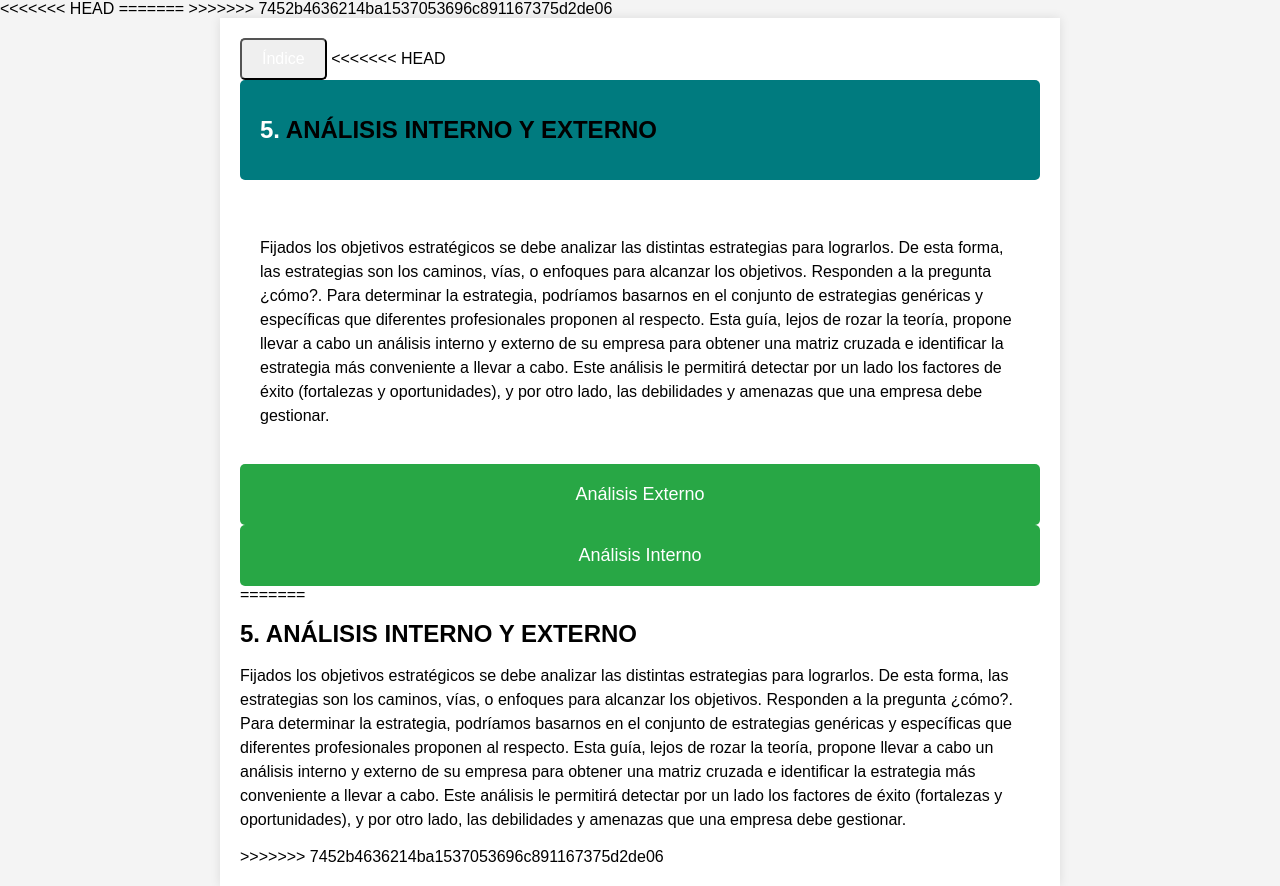
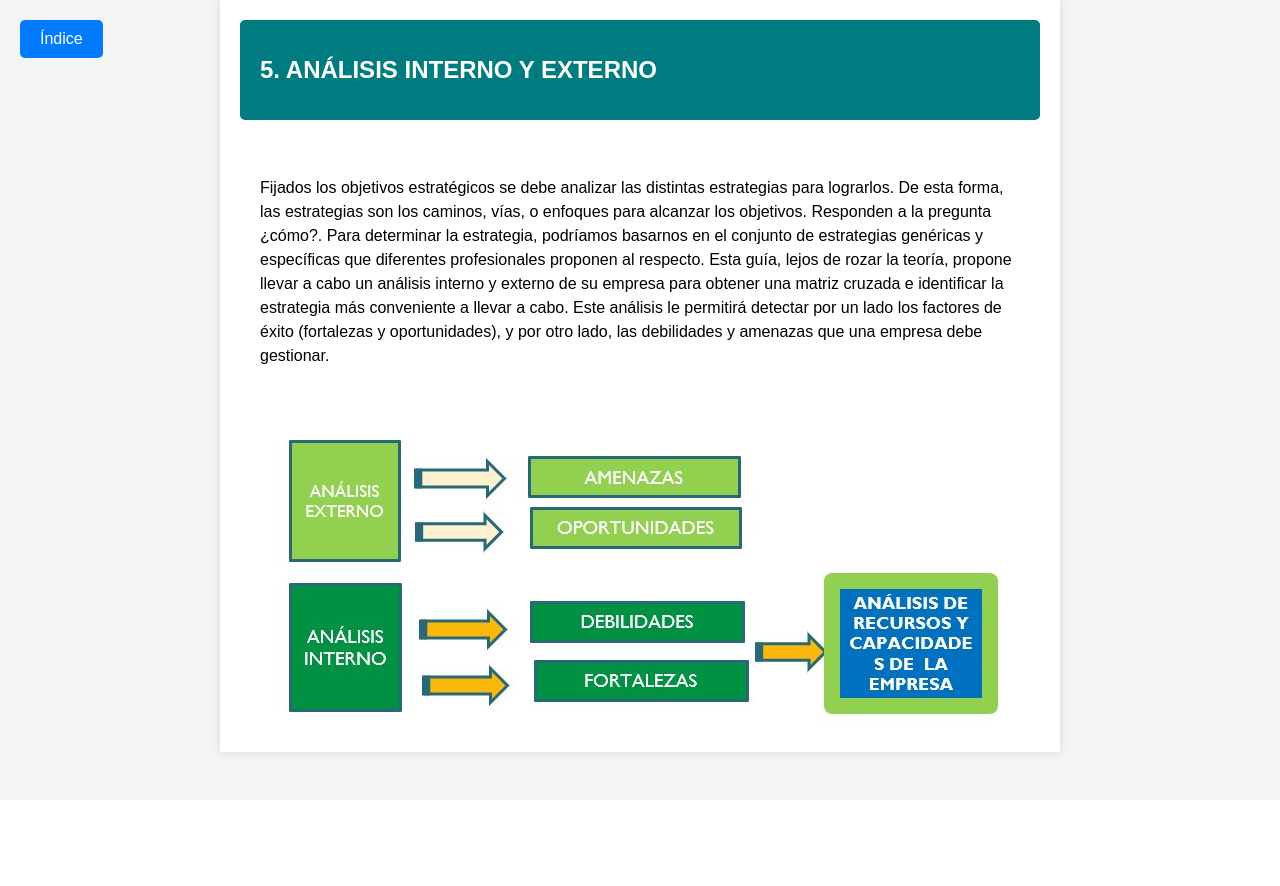
Before and after one commit to ElvisValdivia/TG_Planeamiento_Luna_Mamani_Paja_Chino, a PHP site: page /Formularios/analisisIE.php in a window 1280 px wide. After the commit the page ends 759 px from the top, so only its background shows below. Run offline with PHP 8.4, Linux system fonts and the light colour scheme.

Commit message:
Analisis Part04

```diff
--- a/Sistema_de_Gestion_PETI/Formularios/analisisIE.php
+++ b/Sistema_de_Gestion_PETI/Formularios/analisisIE.php
@@ -3,41 +3,21 @@
 <head>
     <meta charset="UTF-8">
     <meta name="viewport" content="width=device-width, initial-scale=1.0">
-<<<<<<< HEAD
     <link rel="stylesheet" href="../css/analisis.css">
     <title>Análisis Interno y Externo</title>
-=======
-    <title>Análisis Interno y Externo</title>
-    <link rel="stylesheet" href="../css/analisis.css">
->>>>>>> 7452b4636214ba1537053696c891167375d2de06
 </head>
 <body>
     <div class="container">
         <button class="indice-button">Índice</button>
-<<<<<<< HEAD
         <div class="titulo-container">
             <h1><span class="highlight">5.</span> ANÁLISIS INTERNO Y EXTERNO</h1>
         </div>
         <div class="texto-container">
-            <p>Fijados los objetivos estratégicos se debe analizar las distintas estrategias para lograrlos. De esta forma,
-                las estrategias son los caminos, vías, o enfoques para alcanzar los objetivos. Responden a la pregunta ¿cómo?.
-                Para determinar la estrategia, podríamos basarnos en el conjunto de estrategias genéricas y específicas que diferentes profesionales proponen al respecto.
-                Esta guía, lejos de rozar la teoría, propone llevar a cabo un análisis interno y externo de su empresa para obtener una matriz cruzada e identificar la estrategia
-                más conveniente a llevar a cabo. Este análisis le permitirá detectar por un lado los factores de éxito (fortalezas y oportunidades), y por otro lado, las debilidades
-                y amenazas que una empresa debe gestionar.</p>
+            <p>Fijados los objetivos estratégicos se debe analizar las distintas estrategias para lograrlos. De esta forma, las estrategias son los caminos, vías, o enfoques para alcanzar los objetivos. Responden a la pregunta ¿cómo?. Para determinar la estrategia, podríamos basarnos en el conjunto de estrategias genéricas y específicas que diferentes profesionales proponen al respecto. Esta guía, lejos de rozar la teoría, propone llevar a cabo un análisis interno y externo de su empresa para obtener una matriz cruzada e identificar la estrategia más conveniente a llevar a cabo. Este análisis le permitirá detectar por un lado los factores de éxito (fortalezas y oportunidades), y por otro lado, las debilidades y amenazas que una empresa debe gestionar.</p>
         </div>
-        <div class="cuadros-container">
-            <div class="cuadro verde">Análisis Externo</div>
-            <div class="cuadro verde">Análisis Interno</div>
+        <div class="imagen-container">
+            <img src="../images/analisisIE.jpg" alt="Análisis Interno y Externo" class="imagen-analisis">
         </div>
-=======
-        <h1>5. ANÁLISIS INTERNO Y EXTERNO</h1>
-        <p>
-            Fijados los objetivos estratégicos se debe analizar las distintas estrategias para lograrlos. De esta forma, las estrategias son los caminos, vías, o enfoques para alcanzar los objetivos. Responden a la pregunta ¿cómo?.
-            Para determinar la estrategia, podríamos basarnos en el conjunto de estrategias genéricas y específicas que diferentes profesionales proponen al respecto. Esta guía, lejos de rozar la teoría, propone llevar a cabo un análisis interno y externo de su empresa para obtener una matriz cruzada e identificar la estrategia más conveniente a llevar a cabo.
-            Este análisis le permitirá detectar por un lado los factores de éxito (fortalezas y oportunidades), y por otro lado, las debilidades y amenazas que una empresa debe gestionar.
-        </p>
->>>>>>> 7452b4636214ba1537053696c891167375d2de06
     </div>
 </body>
 </html>
--- a/Sistema_de_Gestion_PETI/css/analisis.css
+++ b/Sistema_de_Gestion_PETI/css/analisis.css
@@ -14,29 +14,19 @@ body {
 }
 
 .indice-button {
-<<<<<<< HEAD
     background-color: #007BFF;
     color: white;
-=======
-    background-color: #007BFF; /* Color del botón */
-    color: white; /* Color del texto */
->>>>>>> 7452b4636214ba1537053696c891167375d2de06
     border: none;
     border-radius: 5px;
     padding: 10px 20px;
     font-size: 16px;
     cursor: pointer;
-<<<<<<< HEAD
     position: absolute;
-=======
-    position: absolute; /* Para posicionar en la esquina superior izquierda */
->>>>>>> 7452b4636214ba1537053696c891167375d2de06
     top: 20px;
     left: 20px;
 }
 
 .indice-button:hover {
-<<<<<<< HEAD
     background-color: #0056b3;
 }
 
@@ -45,14 +35,10 @@ body {
     padding: 20px;
     border-radius: 5px;
     margin-bottom: 20px;
-=======
-    background-color: #0056b3; /* Color del botón al pasar el mouse */
->>>>>>> 7452b4636214ba1537053696c891167375d2de06
 }
 
 h1 {
     font-size: 24px;
-<<<<<<< HEAD
     color: white;
 }
 
@@ -65,30 +51,19 @@ h1 {
     background-color: #FFFFFF;
     padding: 20px;
     border-radius: 5px;
-=======
-    margin-top: 60px; /* Espacio debajo del botón */
->>>>>>> 7452b4636214ba1537053696c891167375d2de06
 }
 
 p {
     font-size: 16px;
     line-height: 1.5;
 }
-<<<<<<< HEAD
 
-.cuadros-container {
-    display: flex;
-    flex-direction: column;
-    gap: 20px;
+.imagen-container {
+    text-align: center; /* Centra la imagen */
+    margin-top: 20px; /* Espacio superior para la imagen */
 }
 
-.cuadro {
-    background-color: #28a745;
-    color: white;
-    padding: 20px;
-    border-radius: 5px;
-    text-align: center;
-    font-size: 18px;
+.imagen-analisis {
+    max-width: 100%; /* Asegura que la imagen no desborde el contenedor */
+    height: auto; /* Mantiene la proporción de la imagen */
 }
-=======
->>>>>>> 7452b4636214ba1537053696c891167375d2de06
```
Also changed, not shown: Sistema_de_Gestion_PETI/Images/analisisIE.jpg (added).
